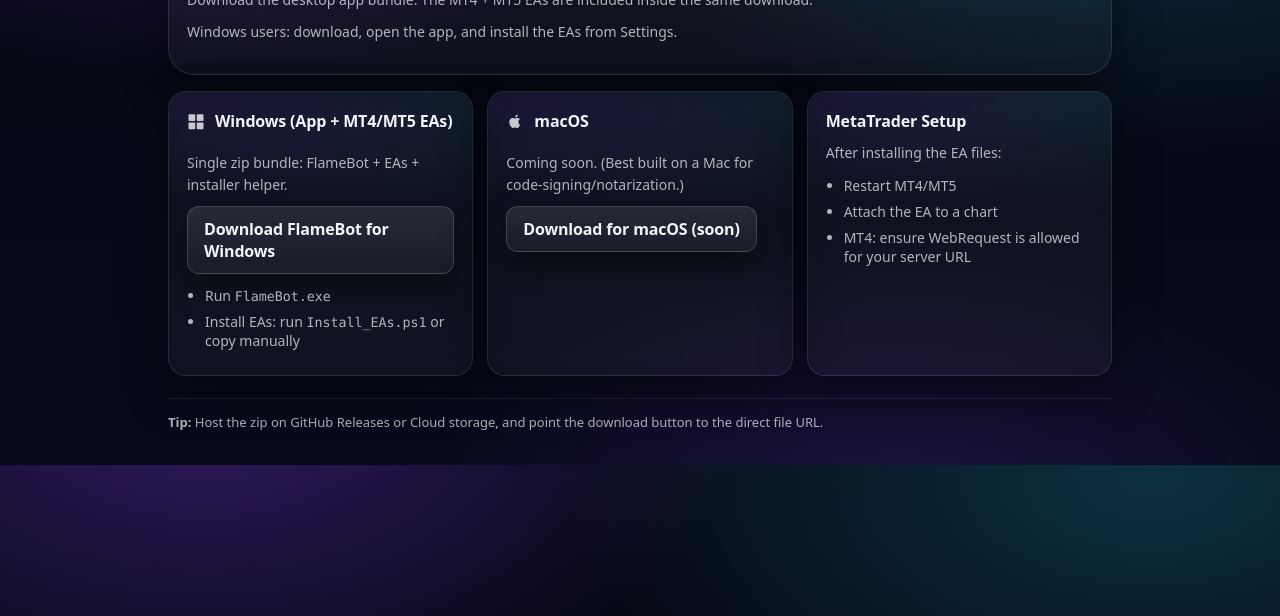
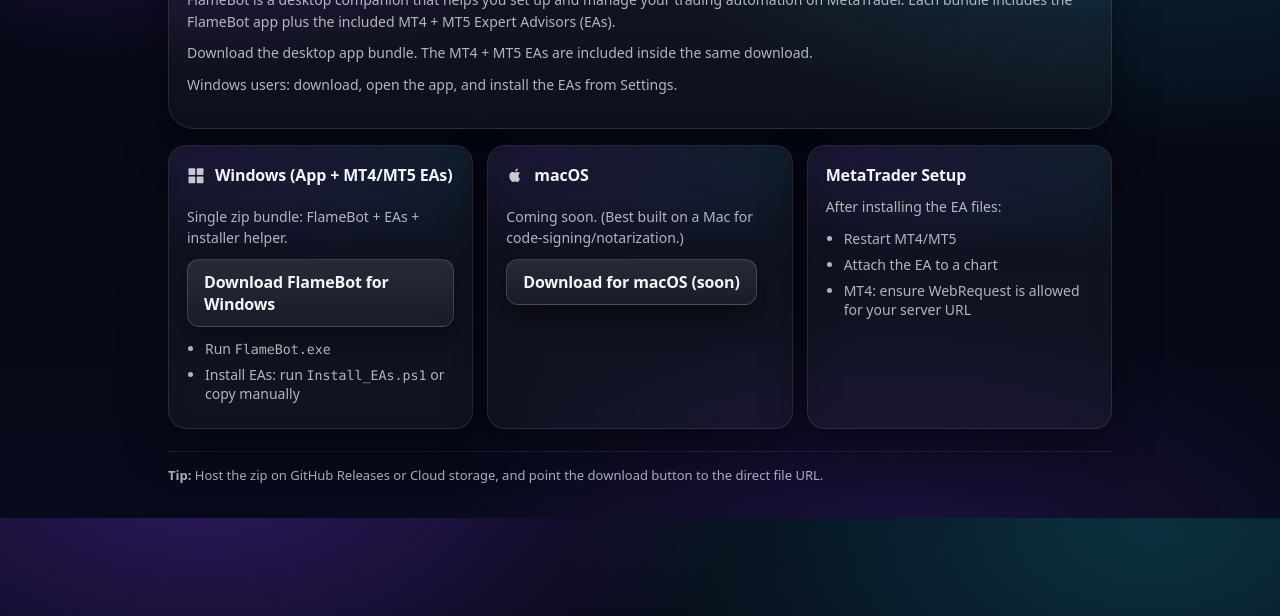
Before and after one commit to Emperorgeneral/FLAMEBOT, a plain HTML site: page website/index.html in a window 1280 px wide. Shown: the part 184-800 px from the top of the page. Drawn offline with Linux system fonts and the light colour scheme.

Commit message:
Add app description to website

```diff
--- a/website/index.html
+++ b/website/index.html
@@ -222,6 +222,7 @@
         </div>
       </div>
       <h1>FlameBot Downloads</h1>
+      <p class="muted">FlameBot is a desktop companion that helps you set up and manage your trading automation on MetaTrader. Each bundle includes the FlameBot app plus the included MT4 + MT5 Expert Advisors (EAs).</p>
       <p class="muted">Download the desktop app bundle. The MT4 + MT5 EAs are included inside the same download.</p>
       <p class="muted" style="margin-top: 8px;">Windows users: download, open the app, and install the EAs from Settings.</p>
     </div>
```
